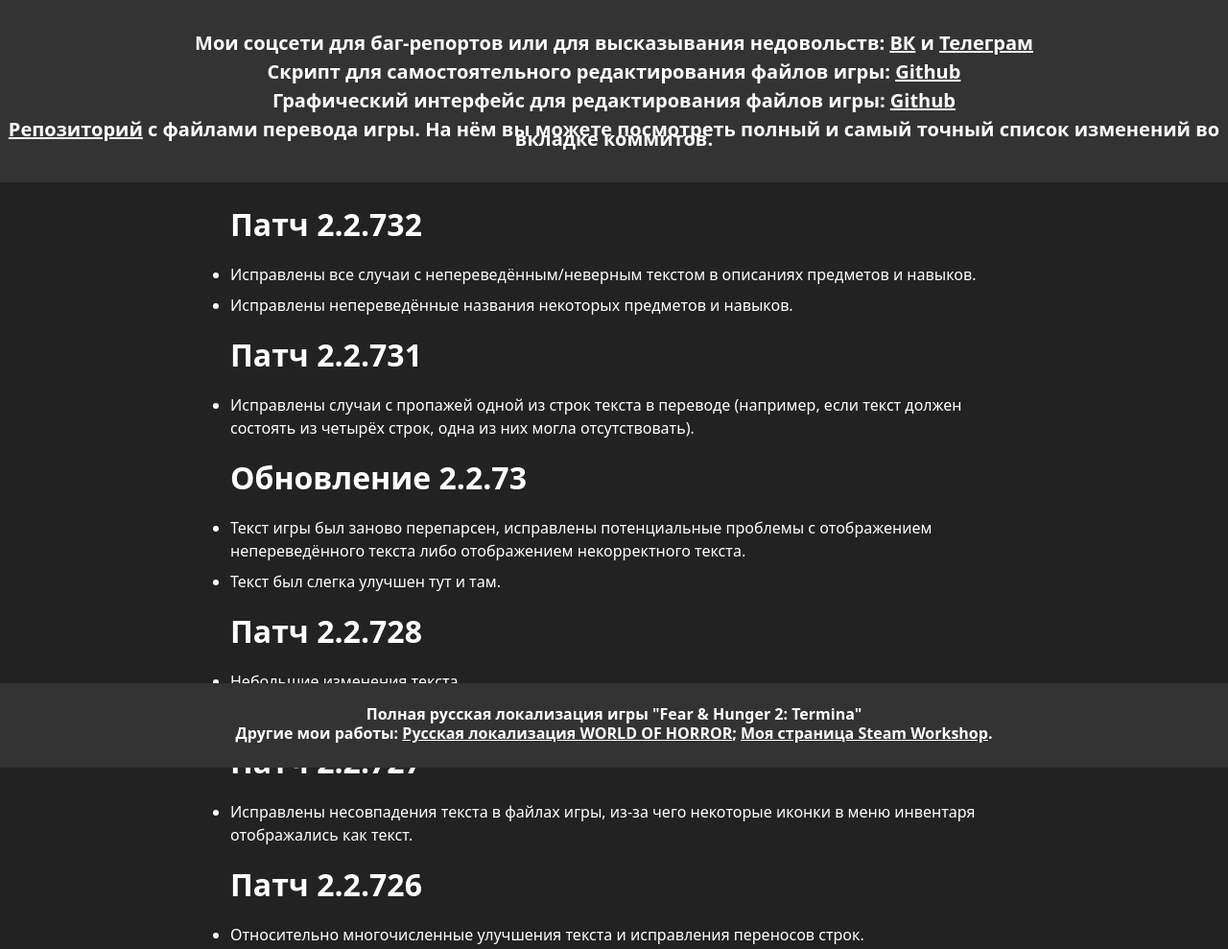
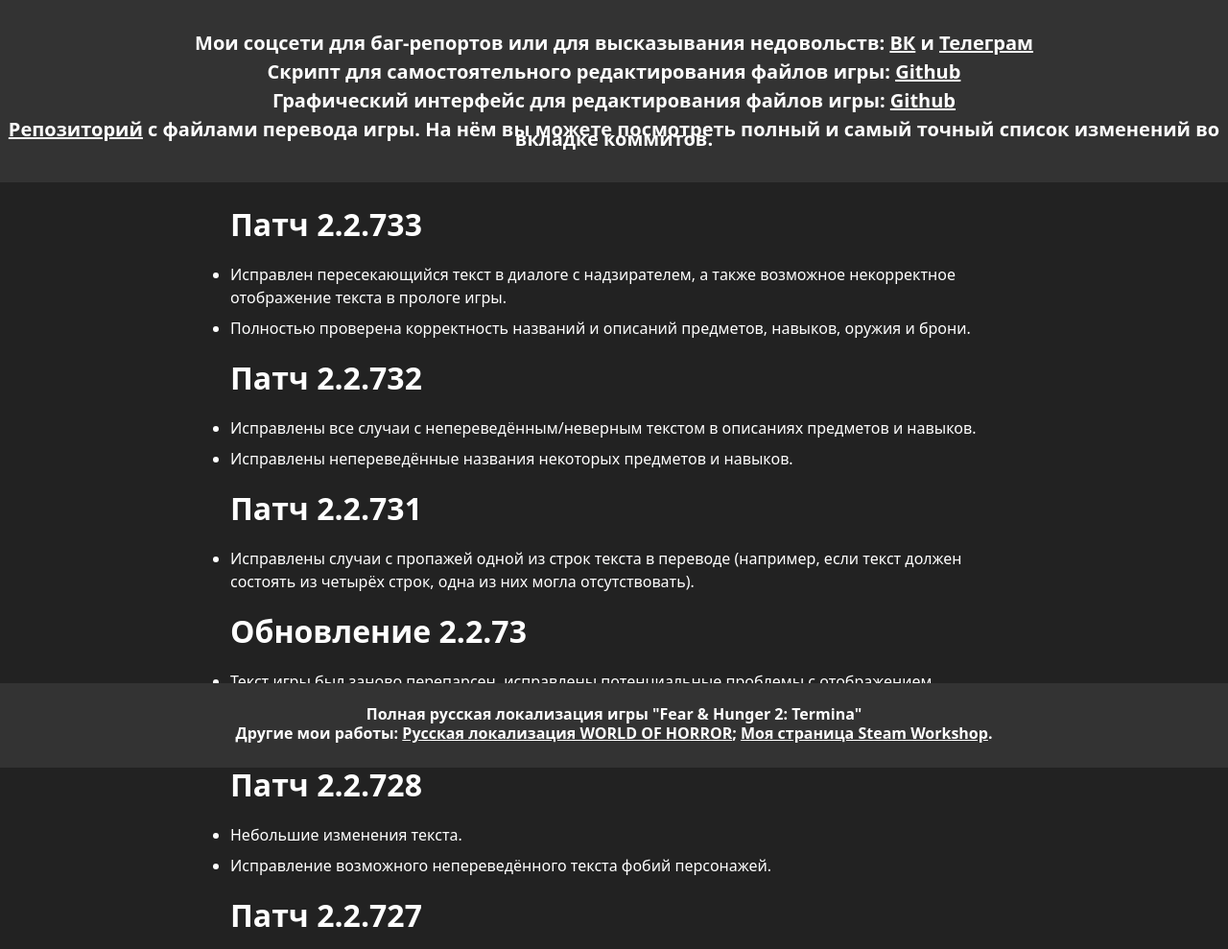
Before and after one commit to savannstm/fh2-termina-translation, a plain HTML site: page 2.2.733 СПИСОК ИЗМЕНЕНИЙ.html in a window 1280 px wide. Shown: the top 989 px of the page at 96% size. Drawn offline with Linux system fonts and the light colour scheme.

Commit message:
Обновление списка изменений до версии 2.2.733

```diff
--- a/2.2.732 СПИСОК ИЗМЕНЕНИЙ.html
+++ b/2.2.733 СПИСОК ИЗМЕНЕНИЙ.html
@@ -26,6 +26,14 @@
             </p>
         </header>
         <main>
+            <h1>Патч 2.2.733</h1>
+            <ul>
+                <li>
+                    Исправлен пересекающийся текст в диалоге с надзирателем, а также возможное некорректное отображение
+                    текста в прологе игры.
+                </li>
+                <li>Полностью проверена корректность названий и описаний предметов, навыков, оружия и брони.</li>
+            </ul>
             <h1>Патч 2.2.732</h1>
             <ul>
                 <li>Исправлены все случаи с непереведённым/неверным текстом в описаниях предметов и навыков.</li>
```
